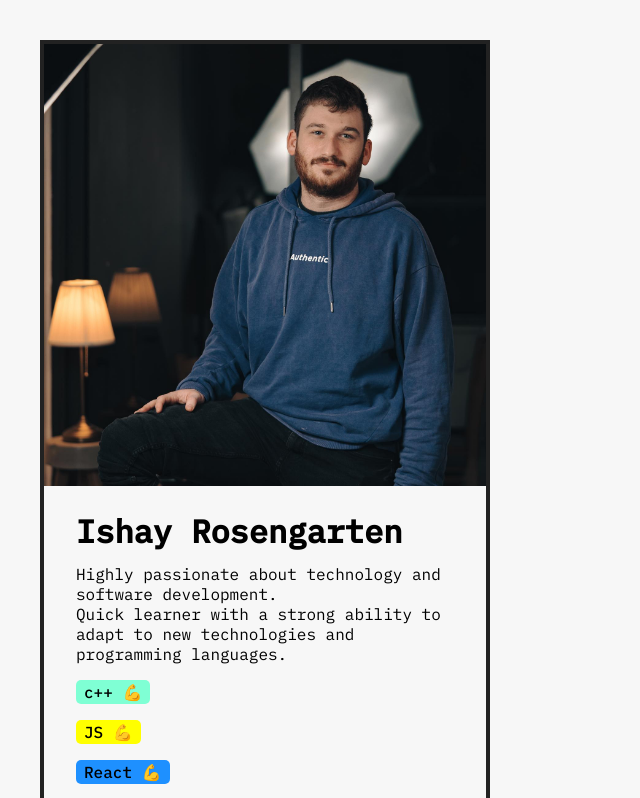
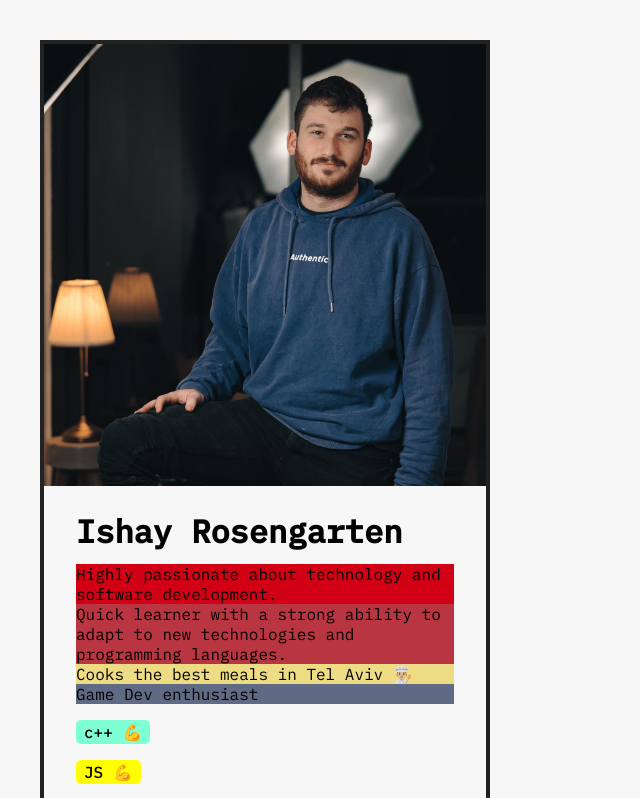
Before and after one commit to ishay60/first-challenge, a React (Create React App) app: page / in a window 1280 px wide. Shown: the top 798 px of the page, without its empty margins (0-640 px from the left). Built offline with nearby package versions, Linux system fonts and the light colour scheme.

Commit message:
made change to description has a nice trick

```diff
--- a/src/App.js
+++ b/src/App.js
@@ -39,12 +39,27 @@ function Intro() {
 
 function Description() {
   return ishay.description.map((description, index) => {
+    const randomColor = getRandomColor(); // Generate a random color
     return (
-      <div key={index} description={description}>
+      <div
+        key={index}
+        style={{ backgroundColor: randomColor }} // Use the random color as the background color
+        className="description"
+      >
         {description}
       </div>
     );
   });
+}
+
+function getRandomColor() {
+  //this is some chat gpt evil forces right there
+  const letters = "0123456789ABCDEF";
+  let color = "#";
+  for (let i = 0; i < 6; i++) {
+    color += letters[Math.floor(Math.random() * 16)];
+  }
+  return color;
 }
 
 function SkillList() {
@@ -68,6 +83,8 @@ const ishay = {
   description: [
     "Highly passionate about technology and software development.",
     "Quick learner with a strong ability to adapt to new technologies and programming languages.",
+    "Cooks the best meals in Tel Aviv 👨🏼‍🍳",
+    "Game Dev enthusiast",
   ],
   skills: ["c++", "JS", "React", "Unity/C#", "HTML", "Css"],
   color: [
```
